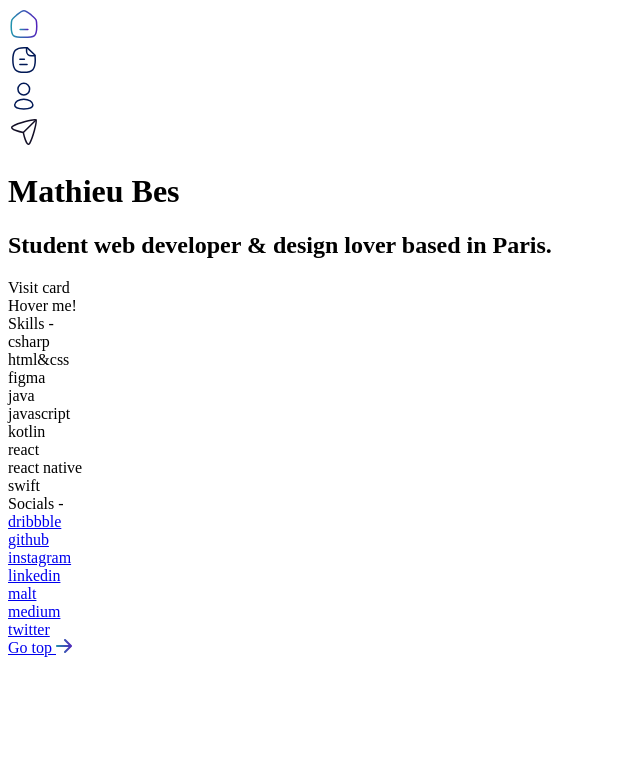
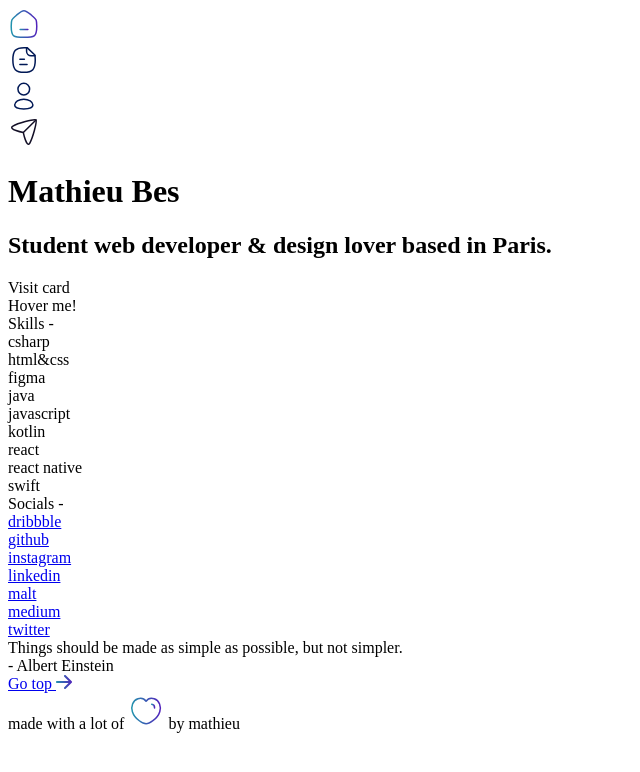
Before and after one commit to mathieubes/PortfolioNuxt, a Nuxt app: page / in a window 1280 px wide. Shown: the top 772 px of the page, without its empty margins (0-640 px from the left). Built offline with nearby package versions, Linux system fonts and the light colour scheme.

Commit message:
GoTop modifications + Footer (with quotes opti)

```diff
--- a/assets/scss/style.scss
+++ b/assets/scss/style.scss
@@ -74,6 +74,12 @@ p {
     font-size: $normal-text;
 }
 
+footer {
+    margin-top: 200px;
+    margin-bottom: 50px;
+    text-align: center;
+}
+
 
 // container
 
@@ -103,6 +109,13 @@ p {
 .uppercased {
     text-transform: uppercase;
     letter-spacing: $letter-spacing;
+}
+
+.text-gradient {
+    background: $gradient;
+    background-clip: text;
+    -webkit-background-clip: text;
+    -webkit-text-fill-color: transparent;
 }
 
 
@@ -249,22 +262,17 @@ p {
 
 .go-top {
     position: fixed;
-    bottom: 60px;
+    bottom: 180px;
     left: 40px;
     transform: rotateZ(-90deg);
     font-size: 18px;
-
-    background: $gradient;
-    background-clip: text;
-    -webkit-background-clip: text;
-    -webkit-text-fill-color: transparent;
 }
 
 // pages
 
 .welcome {
     display: flex;
-    margin-top: 100px;
+    margin-top: 150px;
 
     div {
         flex: 1;
@@ -280,3 +288,19 @@ p {
         flex: 40%;
     }
 }
+
+.quote {
+    margin-top: 200px;
+
+    .text {
+        font-size: $big-text;
+        margin-bottom: 50px;
+    }
+
+    .author {
+        display: inline-block;
+        font-size: $medium-text;
+        width: 100%;
+        text-align: right;
+    }
+}
--- /dev/null
+++ b/components/Footer.vue
@@ -0,0 +1,20 @@
+<template>
+    <footer>
+        made with a lot of
+        <img :src="heartIcon" />
+         by
+        <span class="text-gradient">mathieu</span>
+    </footer>
+</template>
+
+<script>
+import HeartIcon from '@/assets/images/Heart.svg';
+
+export default {
+    data() {
+        return {
+            heartIcon: HeartIcon
+        }
+    }
+}
+</script>
--- a/components/GoTop.vue
+++ b/components/GoTop.vue
@@ -1,5 +1,5 @@
 <template>
-    <a class="go-top" href="#">
+    <a class="go-top text-gradient" href="#">
         Go top <img :src="goTopIcon" />
     </a>
 </template>
--- a/layouts/default.vue
+++ b/layouts/default.vue
@@ -3,5 +3,6 @@
         <Navigation />
         <Nuxt />
         <GoTop />
+        <Footer />
     </div>
 </template>
--- a/pages/index.vue
+++ b/pages/index.vue
@@ -16,8 +16,8 @@
         </div>
 
         <div class="quote">
-            <div class=""
-            <span class="author"></span>
+            <div class="text text-gradient">Things should be made as simple as possible, but not simpler.</div>
+            <span class="author">- Albert Einstein</span>
         </div>
     </div>
 </template>
```
